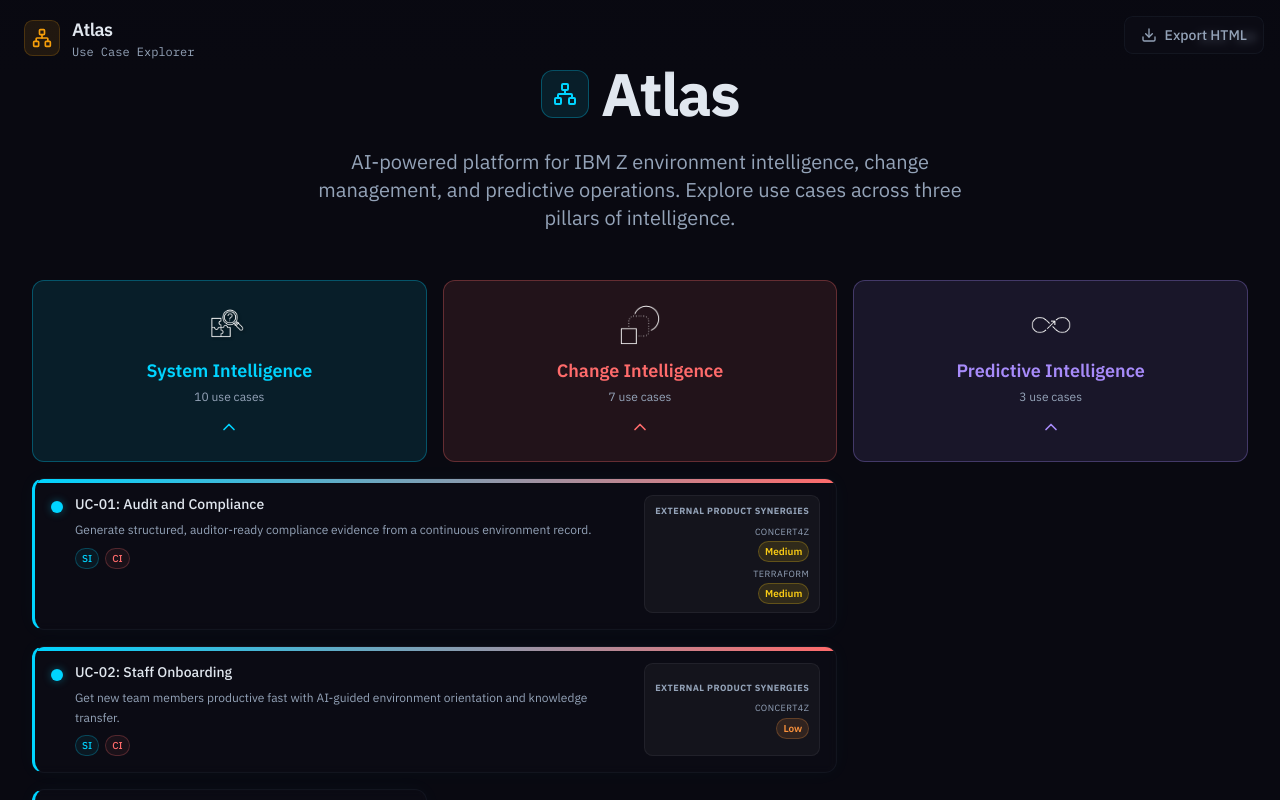
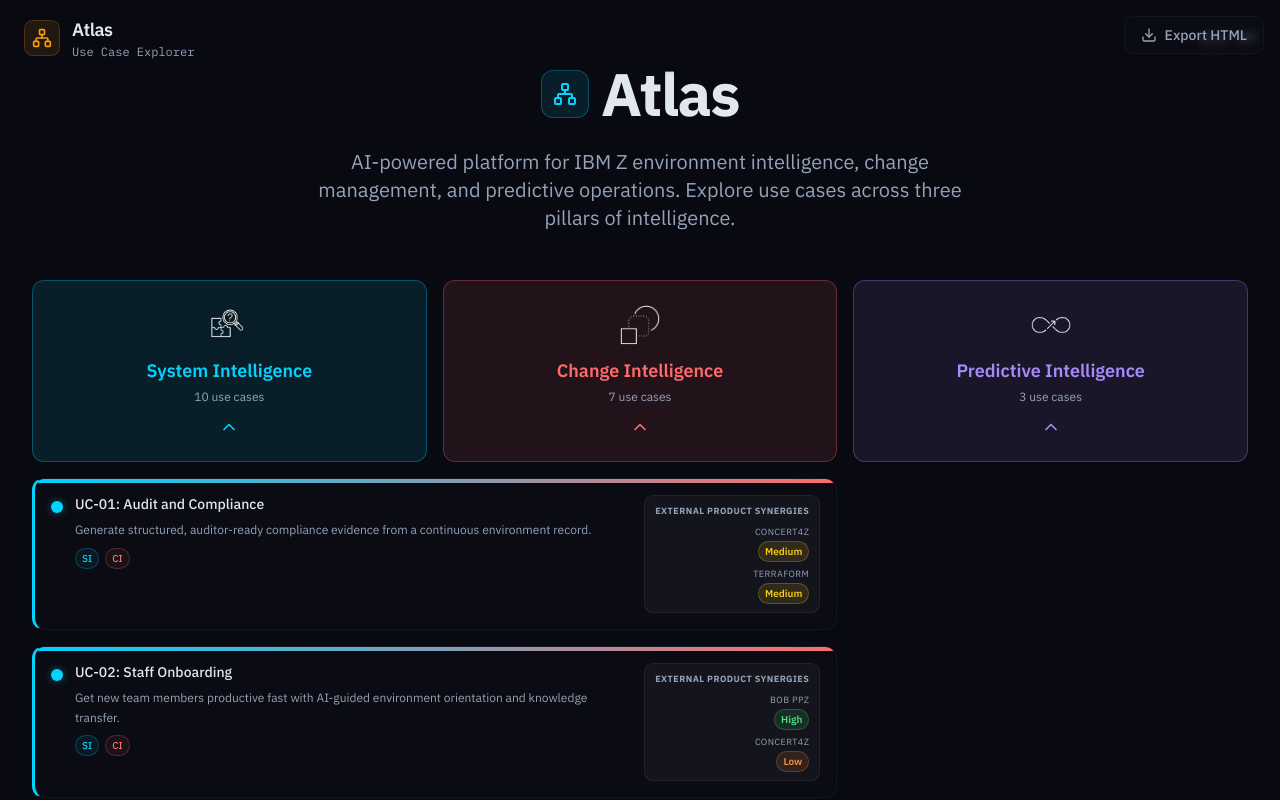
Before and after one commit to mhoss32/sg-b6d24aca-d63b-4ab2-bc2a-15a5c57bb0f9-1787236391, a Next.js app: page / in a window 1280 px wide. Shown: the top 800 px of the page. Built offline with nearby package versions, Linux system fonts and the light colour scheme.

Commit message:
chore(data): finalize bob ppz synergies and clean files

```diff
--- a/src/data/productData.ts
+++ b/src/data/productData.ts
@@ -564,6 +564,31 @@
           summary: "Atlas provides a structured environment overview in the first week. Concert4Z's ZEN runtime relationship data enriches this overview with runtime-observed application flows — which transactions actually called which programs during the observation period.",
           stageIndex: 0,
         },
+        {
+          type: "handoff",
+          product: "Bob PPZ",
+          title: "Bob PPZ Handoff — Execute First Change",
+          steps: [
+            { label: "Atlas produced", description: "Atlas has provided Chris or Alice with the full environment context for their first production change: topology-grounded impact assessment, step-by-step execution plan, and change guardrails. If the first change involves modifying application code, Atlas has scoped the blast radius and identified affected programs." },
+            { label: "Atlas directs", description: "For the application code execution step, Atlas directs the new team member to Bob PPZ with full context: affected programs, blast radius, dependency graph, and validation requirements. In Bob PPZ, ZUnderstand helps understand what the affected program does, what the business logic means, and the safe modification path — without relying on a senior engineer." },
+            { label: "Bob PPZ returns", description: "The completed code change artifact. Atlas validates it in the provisioned test environment, confirms the blast radius is respected, and generates the change evidence package." },
+          ],
+          stageIndex: 4,
+        },
+        {
+          type: "enrichment",
+          product: "Bob PPZ",
+          title: "Bob PPZ Enrichment Touchpoint",
+          summary: "Atlas answers environmental questions in natural language: topology, subsystem relationships, change history, risk profile. When Bob PPZ is installed, exploration goes deeper: ZUnderstand surfaces business rule explanations, data dictionary context, and semantic analysis of what the code actually does. A new developer who can ask Atlas what a program touches AND ask Bob PPZ what that program means reaches genuine application understanding in days rather than weeks.",
+          stageIndex: 1,
+        },
+        {
+          type: "enrichment",
+          product: "Bob PPZ",
+          title: "Bob PPZ Enrichment Touchpoint",
+          summary: "Atlas proactively surfaces open risks in the new hire's area of ownership. For application-facing risks (deprecated API, tightly coupled code, undocumented business rules), the risk description is topology-level. When Bob PPZ is installed, the risk assessment is enriched with code-level context: the specific lines of code using a deprecated API, the data flow creating coupling risk, the business rules that must be understood before a change is safe. This makes the risk briefing actionable rather than informational.",
+          stageIndex: 2,
+        },
       ],
     },
     capabilities: [
@@ -664,6 +689,31 @@
           summary: "Terraform's state file provides the authoritative record of current declared infrastructure configuration. For infrastructure-layer compliance dimensions, Terraform's state is the ground truth for the gap assessment.",
           stageIndex: 2,
         },
+        {
+          type: "handoff",
+          product: "Bob PPZ",
+          title: "Bob PPZ Handoff — Application Code Remediation",
+          steps: [
+            { label: "Atlas produced", description: "Atlas has sequenced the full regulatory remediation workstream. Within this plan, Atlas identifies any items that require application code modification: masking logic for PII output, credential handling updates, data access pattern restructuring, or audit trail hooks." },
+            { label: "Atlas directs", description: "Atlas presents each application code remediation item with affected program(s), regulatory requirement, and scope context. The developer is directed to Bob PPZ to understand current code behavior, identify every location requiring change, implement the precise code change, and confirm adjacent functionality is not broken." },
+            { label: "Bob PPZ returns", description: "Remediated code artifacts for each application program. Atlas validates in an isolated test environment, marks items resolved, and incorporates code change records into the compliance evidence package." },
+          ],
+          stageIndex: 4,
+        },
+        {
+          type: "enrichment",
+          product: "Bob PPZ",
+          title: "Bob PPZ Enrichment Touchpoint",
+          summary: "Atlas inventories regulated data across the estate. Bob PPZ enriches the application program inventory with ZUnderstand data flow analysis: programs that process, transform, or transmit regulated data (not just access it); regulated field identification for Db2 tables with mixed columns; downstream data propagation tracing to identify all programs in the regulatory scope chain.",
+          stageIndex: 1,
+        },
+        {
+          type: "enrichment",
+          product: "Bob PPZ",
+          title: "Bob PPZ Enrichment Touchpoint",
+          summary: "Atlas maps access control gaps across RACF, Db2, and application access. When Bob PPZ is installed, application access findings are enriched with code-level precision: 'Program ACCTPROC reads ACCOUNT.CARDNUMBER at line 340 and passes it unmasked to output at line 520' — specific, actionable findings rather than application-level flags. Hardcoded credentials and bypassed RACF controls identified at the specific line and construct.",
+          stageIndex: 2,
+        },
       ],
     },
     capabilities: [
@@ -871,6 +921,42 @@
           title: "Terraform Enrichment Touchpoint",
           summary: "Terraform's immutable apply history records every infrastructure change with timestamp, operator identity, plan output, and approval record. This infrastructure change ledger complements Atlas's z/OS change ledger — together providing complete traceability across all change types.",
           stageIndex: 1,
+        },
+        {
+          type: "handoff",
+          product: "Bob PPZ",
+          title: "Bob PPZ Handoff — Investigate Application Code Changes",
+          steps: [
+            { label: "Atlas produced", description: "Atlas has surfaced an undocumented change through Config-as-Code baseline comparison: timestamp, affected component, user ID attribution, and configuration delta. For changes to application program code, load modules, or JCL, Atlas has identified that the change affects an application component." },
+            { label: "Atlas directs", description: "Atlas directs the investigator to Bob PPZ with evidence: affected program, change timestamp, and file-level delta. ZUnderstand analyses current and pre-change program states, identifies what logic changed, and surfaces whether the change represents a business-rule modification, data flow change, or structural refactor." },
+            { label: "Bob PPZ returns", description: "A code-level change characterization that Atlas incorporates into the investigation record and retroactive change documentation. This evidence determines authorization and risk for the undocumented change." },
+          ],
+          stageIndex: 3,
+        },
+        {
+          type: "handoff",
+          product: "Bob PPZ",
+          title: "Bob PPZ Handoff — Document Retroactive Code Changes",
+          steps: [
+            { label: "Atlas produced", description: "For undocumented application code changes that were authorized, Atlas generates a retroactive change record template pre-populated from detected change data." },
+            { label: "Atlas directs", description: "Atlas directs to Bob PPZ for code-level characterization: what the program did before and after, what business logic was affected, and what the risk of the change was. This makes the retroactive record defensible rather than superficial." },
+            { label: "Bob PPZ returns", description: "Code-level summary of what changed, incorporated into the governance record. A retroactive record with code-level detail is substantially more credible for audit purposes than one noting only 'application code modified.'" },
+          ],
+          stageIndex: 4,
+        },
+        {
+          type: "enrichment",
+          product: "Bob PPZ",
+          title: "Bob PPZ Enrichment Touchpoint",
+          summary: "Atlas provides change attribution for Atlas-executed changes automatically. For out-of-Atlas changes, Atlas provides configuration delta, timestamp, and user ID. When Bob PPZ is installed, attribution for application code changes is enriched with code-level context: semantic meaning of the code change, its risk classification (business-rule vs. cosmetic), and its relationship to other programs in the call chain. This improves attribution evidence quality without requiring user action.",
+          stageIndex: 1,
+        },
+        {
+          type: "enrichment",
+          product: "Bob PPZ",
+          title: "Bob PPZ Enrichment Touchpoint",
+          summary: "Atlas presents queryable change history — 'what changed on PROD1 in the last 30 days?' When Bob PPZ is installed, application code entries carry richer descriptions: not just 'ACCTVAL01 modified' but 'ACCTVAL01 — account validation logic changed: fee calculation paragraph restructured.' This enriched history is more useful for post-mortem investigations and audit evidence because it characterizes what changed at a business-logic level.",
+          stageIndex: 2,
         },
       ],
     },
```
